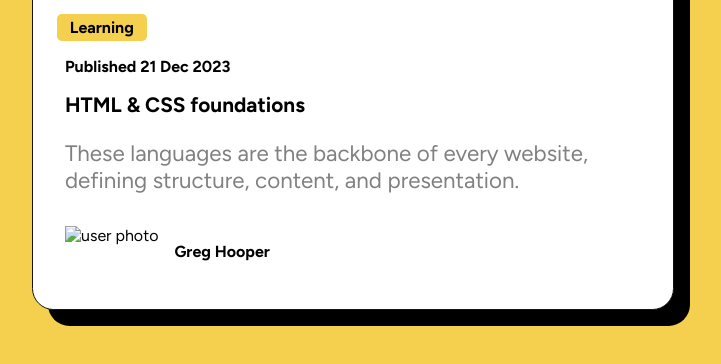
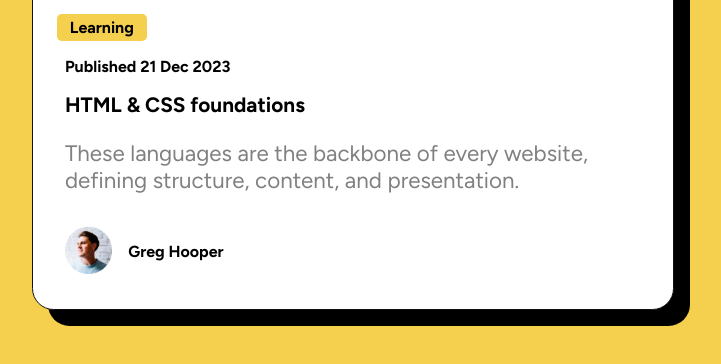
Before and after one commit to R-clout/blog-preiew-card-, a plain HTML site: page index.html in a window 1280 px wide. Shown: the part 684-1048 px from the top of the page, without its empty margins (288-1009 px from the left). Drawn offline with Linux system fonts and the light colour scheme.

Commit message:
Update index.html

```diff
--- a/index.html
+++ b/index.html
@@ -28,7 +28,7 @@
     <p class="grey">These languages are the backbone of every website, defining structure, content, and presentation.
     </p>
     <footer>
-      <img src="assets/images/image-avatar.webp" alt="user photo">
+      <img src="image-avatar.webp" alt="user photo">
       <p><strong>Greg Hooper</strong></p>
     </footer>
   </main>
```
